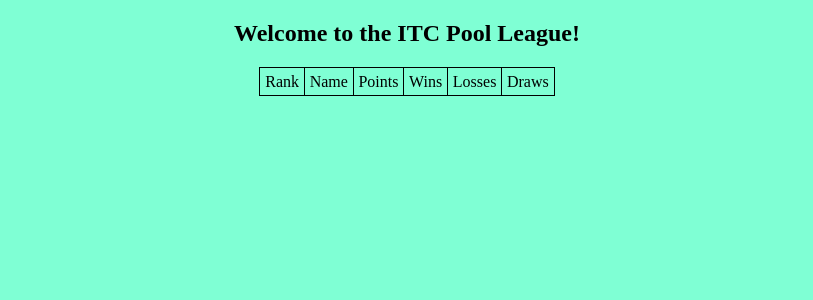
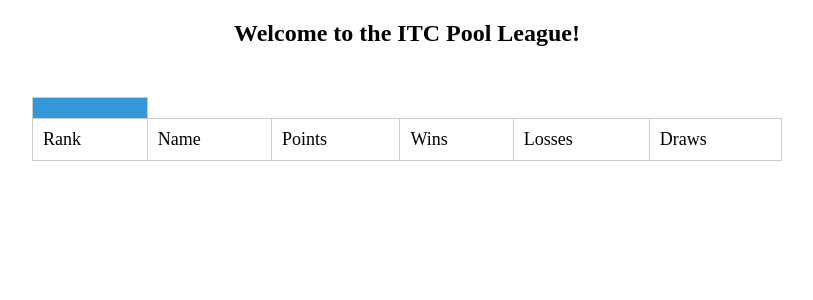
Before and after one commit to DannTurner/DtCm, a Flask app: page / in a window 1280 px wide. Shown: the top 300 px of the page, without its empty margins (233-1046 px from the left). Run offline with Flask 2, Linux system fonts and the light colour scheme; data that the repository does not hold is empty.

Commit message:
cleaned up table, fairly responsive now

```diff
--- a/app.py
+++ b/app.py
@@ -4,12 +4,12 @@ from flask import (
     Flask,
     request,
     render_template,
-)  # Case sensitive imports the Flask class from the flask library
+)
 
 app = Flask(__name__)
 
 
-@app.get("/")  # HTTP Request: Get /
+@app.get("/")
 def index():
     return render_template(
         "index.html",
--- a/static/styles/style.css
+++ b/static/styles/style.css
@@ -1,94 +1,39 @@
-body {
-  background-color: aquamarine;
+table {
+  width: 750px;
+  border-collapse: collapse;
+  margin: 50px auto;
 }
 
-table {
-  border-collapse: collapse;
-}
-td {
-  border: 1px solid black;
-  padding: 0.3rem;
+/* Zebra striping */
+tr:nth-of-type(odd) {
+  background: rgb(189, 189, 189);
 }
 
-/* Media Query */
-Max width before this PARTICULAR table gets nasty
-This query will take effect for any screen smaller than 760px
-and also iPads specifically.
-*/
-@media
-only screen and (max-width: 760px),
-(min-device-width: 768px) and (max-device-width: 1024px) {
-  /* Force table to not be like tables anymore */
-  table,
-  thead,
-  tbody,
-  th,
+th {
+  background: #3498db;
+  color: white;
+  font-weight: bold;
+}
+
+td,
+th {
+  padding: 10px;
+  border: 1px solid #ccc;
+  text-align: left;
+  font-size: 18px;
+}
+
+/* Smartphones (portrait and landscape) ----------- */
+@media only screen and (min-device-width: 320px) and (max-device-width: 480px) {
+  table {
+    width: 950px;
+    margin: 10px auto;
+  }
   td,
-  tr {
-    display: block;
-  }
-
-  /* Hide table headers (but not display: none;, for accessibility) */
-  thead tr {
-    position: absolute;
-    top: -9999px;
-    left: -9999px;
-  }
-
-  tr {
+  th {
+    padding: 10px;
     border: 1px solid #ccc;
-  }
-
-  td {
-    /* Behave  like a "row" */
-    border: none;
-    border-bottom: 1px solid #eee;
-    position: relative;
-    padding-left: 50%;
-  }
-
-  td:before {
-    /* Now like a table header */
-    position: absolute;
-    /* Top/left values mimic padding */
-    top: 6px;
-    left: 6px;
-    width: 45%;
-    padding-right: 10px;
-    white-space: nowrap;
-  }
-
-  /*
-	Label the data
-	*/
-  td:nth-of-type(1):before {
-    content: "First Name";
-  }
-  td:nth-of-type(2):before {
-    content: "Last Name";
-  }
-  td:nth-of-type(3):before {
-    content: "Job Title";
-  }
-  td:nth-of-type(4):before {
-    content: "Favorite Color";
-  }
-  td:nth-of-type(5):before {
-    content: "Wars of Trek?";
-  }
-  td:nth-of-type(6):before {
-    content: "Secret Alias";
-  }
-  td:nth-of-type(7):before {
-    content: "Date of Birth";
-  }
-  td:nth-of-type(8):before {
-    content: "Dream Vacation City";
-  }
-  td:nth-of-type(9):before {
-    content: "GPA";
-  }
-  td:nth-of-type(10):before {
-    content: "Arbitrary Data";
+    text-align: left;
+    font-size: 30px;
   }
 }
--- a/templates/index.html
+++ b/templates/index.html
@@ -1,8 +1,19 @@
 {% extends "base.html" %}
 
 {% block body %}
-        <center>
+
+
+        <div class="container-fluid text-center">
+                <div class="row content">
+                  <div class="col-sm-2 sidenav">
+
+                  </div>
+
+
+                          <div class="col-sm-8 text-center">
+                                <div>
                                 <table>
+                                        <th>
                                         <tr>
                                                 <td>Rank</td>
                                                 <td>Name</td>
@@ -11,16 +22,34 @@
                                                 <td>Losses</td>
                                                 <td>Draws</td>
                                         </tr>
+                                        </th>
+                                        <tbody>
                                                 {% for row in table %}
                                                 <tr>
                                                         <td>{{ loop.index }}</td>
-                                <td>{{ row[1] }}</td>
                                                         <td>{{ row[2] }}</td>
                                                         <td>{{ row[3] }}</td>
                                                         <td>{{ row[4] }}</td>
                                                         <td>{{ row[5] }}</td>
+                                                        <td>{{ row[6] }}</td>
                                                 </tr>
                                                 {% endfor %}
+                                        </tbody>
                                 </table>
-        </center>
+                                </div>
+
+
+                  </div>
+                  <div class="col-sm-2 sidenav">
+                    <div class="well">
+                    </div>
+                    <div class="well">
+                    </div>
+                  </div>
+                </div>
+              </div>
+
+              <footer class="container-fluid text-center">
+                <p></p>
+              </footer>
 {% endblock %}
```
Lines whose indentation alone changed are shown as unchanged.
